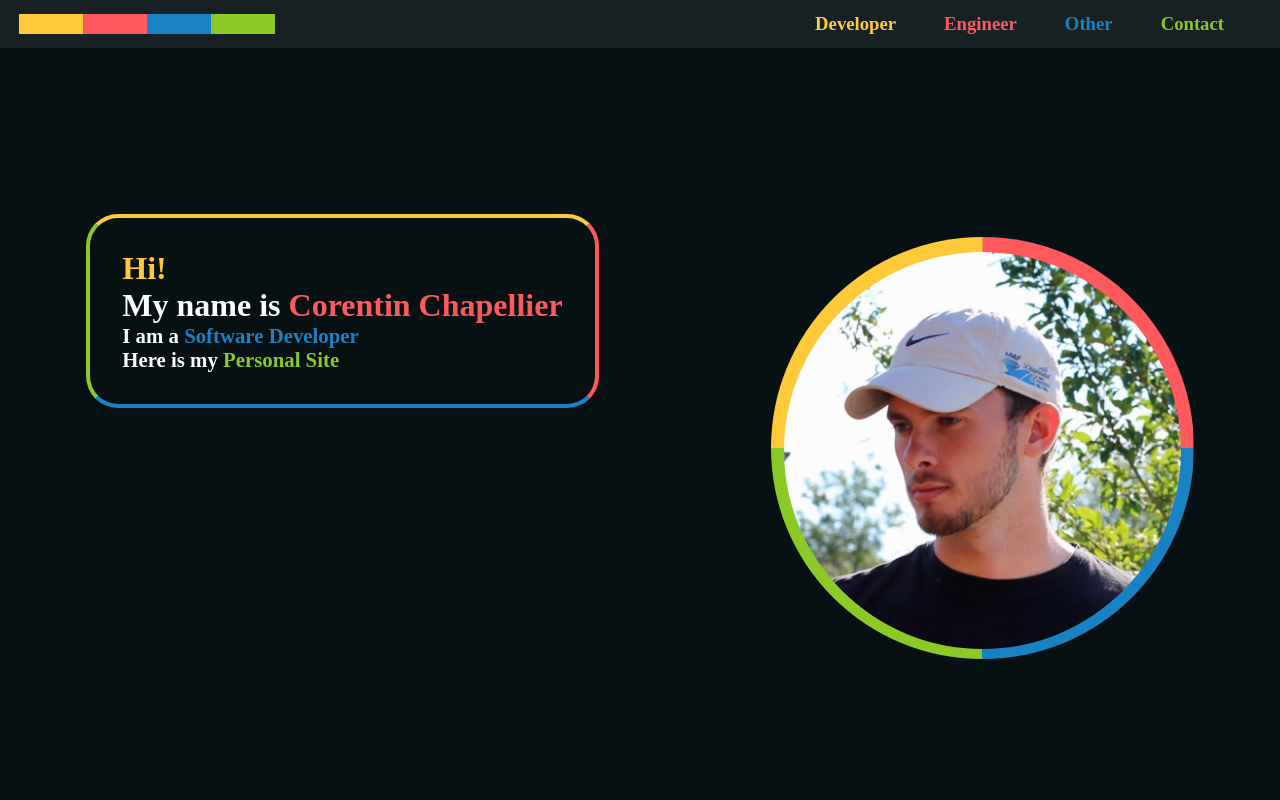
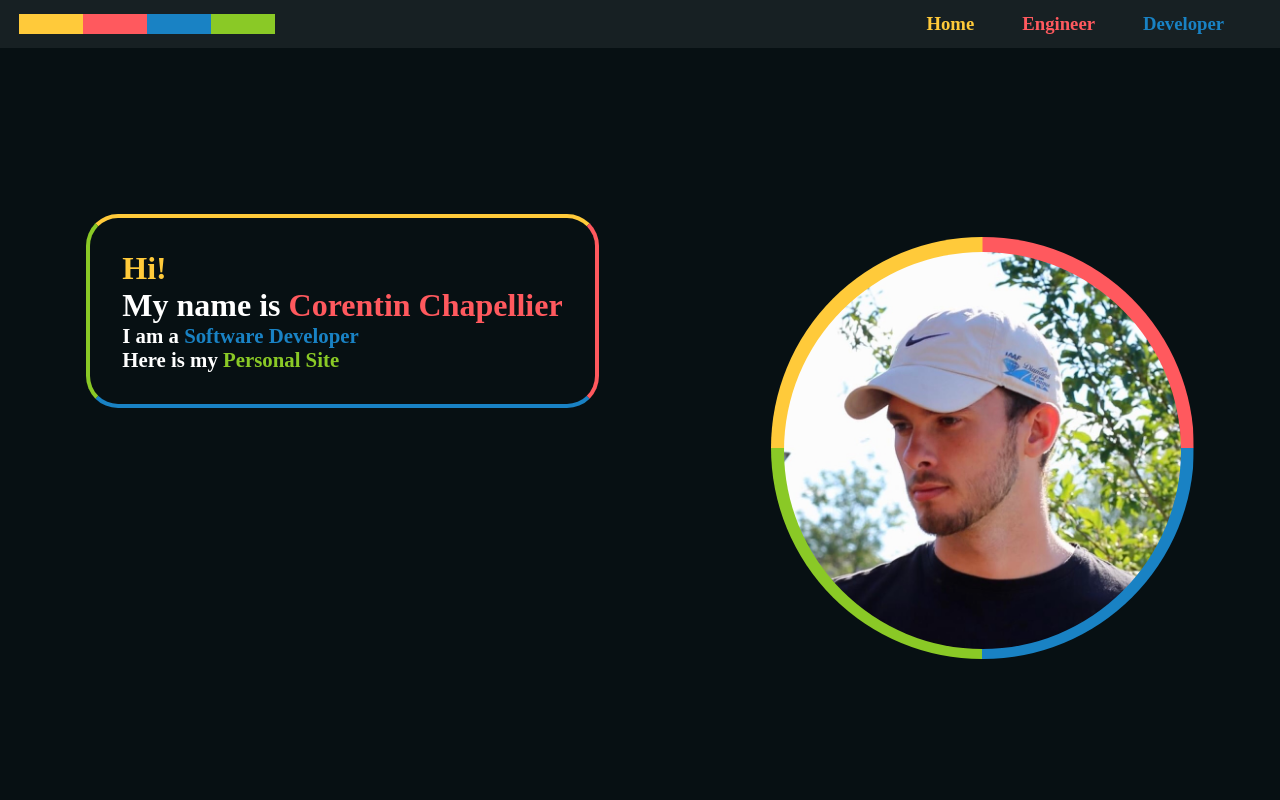
Before and after one commit to c-chapellier/c-chapellier.github.io, a React (Create React App) app: page / in a window 1280 px wide. Shown: the top 800 px of the page. Built offline with nearby package versions, Linux system fonts and the light colour scheme.

Commit message:
add nav links

```diff
--- a/package.json
+++ b/package.json
@@ -16,6 +16,7 @@
     "react": "^18.2.0",
     "react-dom": "^18.2.0",
     "react-scripts": "5.0.1",
+    "react-scroll": "^1.8.9",
     "typescript": "*"
   },
   "scripts": {
@@ -39,6 +40,7 @@
     ]
   },
   "devDependencies": {
+    "@types/react-scroll": "^1.8.6",
     "@typescript-eslint/eslint-plugin": "^5.0.0",
     "eslint-config-standard-with-typescript": "^22.0.0",
     "eslint-plugin-import": "^2.25.2",
--- a/src/App.tsx
+++ b/src/App.tsx
@@ -1,19 +1,18 @@
 import React from 'react'
 import './App.scss'
-import Home from './pages/home/Home'
-// import Contact from './pages/contact/Contact'
-import ContactDeveloperTransition from './components/contactDeveloperTransition/ContactDeveloperTransition'
+import HomeEngineerTransition from './components/homeEngineerTransition/HomeEngineerTransition'
 import Developer from './pages/developer/Developer'
 import Engineer from './pages/engineer/Engineer'
 import Footer from './pages/footer/Footer'
 import Header from './pages/header/Header'
+import Home from './pages/home/Home'
 
 const App: React.FC<any> = () => {
   return (
    <>
     <Header />
     <Home />
-    <ContactDeveloperTransition />
+    <HomeEngineerTransition />
     <Engineer />
     <Developer />
     <Footer />
--- a/src/components/contactDeveloperTransition/ContactDeveloperTransition.tsx
+++ /dev/null
@@ -1,21 +0,0 @@
-
-import React from 'react'
-import Car from '../car/Car'
-import './ContactDeveloperTransition.scss'
-
-const ContactDeveloperTransition: React.FC<any> = () => {
-  return (
-    <section id='ContactDeveloperTransition' className='contactDeveloperTransition'>
-      <div className='spacerTop'></div>
-      <div className='transition1'></div>
-      <div className='spacerTransition1'></div>
-      <div className='transition2'></div>
-      <div className='spacerTransition2'></div>
-      <div className='transition3'>
-        <Car color1='--color-engineer-2' color2='--color-engineer-3' />
-      </div>
-    </section>
-  )
-}
-
-export default ContactDeveloperTransition
--- a/src/components/contactDeveloperTransition/ContactDeveloperTransition.scss
+++ b/src/components/homeEngineerTransition/HomeEngineerTransition.scss
@@ -1,7 +1,7 @@
 
-.contactDeveloperTransition {
+.home-engineer-transition {
 
-    .spacerTop {
+    .spacer-top {
         height: calc((100vh - 33vw) / 2);
         width: 100%;
     }
@@ -19,7 +19,7 @@
                           linear-gradient(45deg, var(--color) 25%, transparent 25%, transparent 75%, var(--color) 75%, var(--color));
     }
 
-    .spacerTransition1 {
+    .spacer-transition1 {
         height: 10px;
         width: 100%;
 
@@ -39,7 +39,7 @@
                           linear-gradient(45deg, var(--color) 25%, transparent 25%, transparent 75%, var(--color) 75%, var(--color));
     }
 
-    .spacerTransition2 {
+    .spacer-transition2 {
         height: 10px;
         width: 100%;
 
--- /dev/null
+++ b/src/components/homeEngineerTransition/HomeEngineerTransition.tsx
@@ -0,0 +1,21 @@
+
+import React from 'react'
+import Car from '../car/Car'
+import './HomeEngineerTransition.scss'
+
+const HomeEngineerTransition: React.FC<any> = () => {
+  return (
+    <section id='home-engineer-transition' className='home-engineer-transition'>
+      <div className='spacer-top'></div>
+      <div className='transition1'></div>
+      <div className='spacer-transition1'></div>
+      <div className='transition2'></div>
+      <div className='spacer-transition2'></div>
+      <div className='transition3'>
+        <Car color1='--color-engineer-2' color2='--color-engineer-3' />
+      </div>
+    </section>
+  )
+}
+
+export default HomeEngineerTransition
--- a/src/components/navButton/NavButton.scss
+++ b/src/components/navButton/NavButton.scss
@@ -1,5 +1,5 @@
 
-.button {
+.link {
     padding: 0.5rem;
     border-radius: 5px;
 }
--- a/src/components/navButton/NavButton.tsx
+++ b/src/components/navButton/NavButton.tsx
@@ -1,13 +1,14 @@
 import React from 'react'
+import { Link } from 'react-scroll'
 import './NavButton.scss'
 
 interface NavButtonProps {
   index: number
-  text: string
+  menu: { name: string, sectionId: string }
 }
 
 const NavButton: React.FC<NavButtonProps> = (props) => {
-  const { index, text } = props
+  const { index, menu } = props
   const colorIndex = (index % 4) + 1
 
   const [isHover, setIsHover] = React.useState(false)
@@ -21,17 +22,23 @@ const NavButton: React.FC<NavButtonProps> = (props) => {
   }
 
   return (
-    <h3
-      className='button'
+    <Link
+      className='link'
+      to={menu.sectionId}
+      smooth={true}
+      offset={0}
       onMouseEnter={handleMouseEnter}
       onMouseLeave={handleMouseLeave}
-      style={{
-        color: `var(--color-${colorIndex})`,
-        background: isHover ? 'var(--color-dark-black)' : ''
-      }}
     >
-      {text}
-    </h3>
+      <h3
+        style={{
+          color: `var(--color-${colorIndex})`,
+          background: isHover ? 'var(--color-dark-black)' : ''
+        }}
+      >
+        {menu.name}
+      </h3>
+    </Link>
   )
 }
 
--- a/src/pages/footer/Footer.tsx
+++ b/src/pages/footer/Footer.tsx
@@ -26,9 +26,9 @@ const Footer: React.FC<any> = () => {
 
       <div className='links'>
         {
-          menus.map((text, index) => (
+          menus.map((menu, index) => (
             <div key={index} className='link'>
-              <NavButton key={index} index={index} text={text} />
+              <NavButton key={index} index={index} menu={menu} />
             </div>
           ))
         }
--- a/src/pages/header/Header.tsx
+++ b/src/pages/header/Header.tsx
@@ -11,8 +11,8 @@ const Header: React.FC<any> = () => {
 
       <div className='links'>
         {
-          menus.map((text, index) => (
-            <NavButton key={index} index={index} text={text} />
+          menus.map((menu, index) => (
+            <NavButton key={index} index={index} menu={menu} />
           ))
         }
       </div>
--- a/src/utils/constants.ts
+++ b/src/utils/constants.ts
@@ -1,9 +1,17 @@
 
 const menus = [
-  'Developer',
-  'Engineer',
-  'Other',
-  'Contact'
+  {
+    name: 'Home',
+    sectionId: 'home'
+  },
+  {
+    name: 'Engineer',
+    sectionId: 'engineer'
+  },
+  {
+    name: 'Developer',
+    sectionId: 'developer'
+  }
 ]
 
 export { menus }
```
Also changed, not shown: 1 other file (tests, documents, lock files or other folders).
